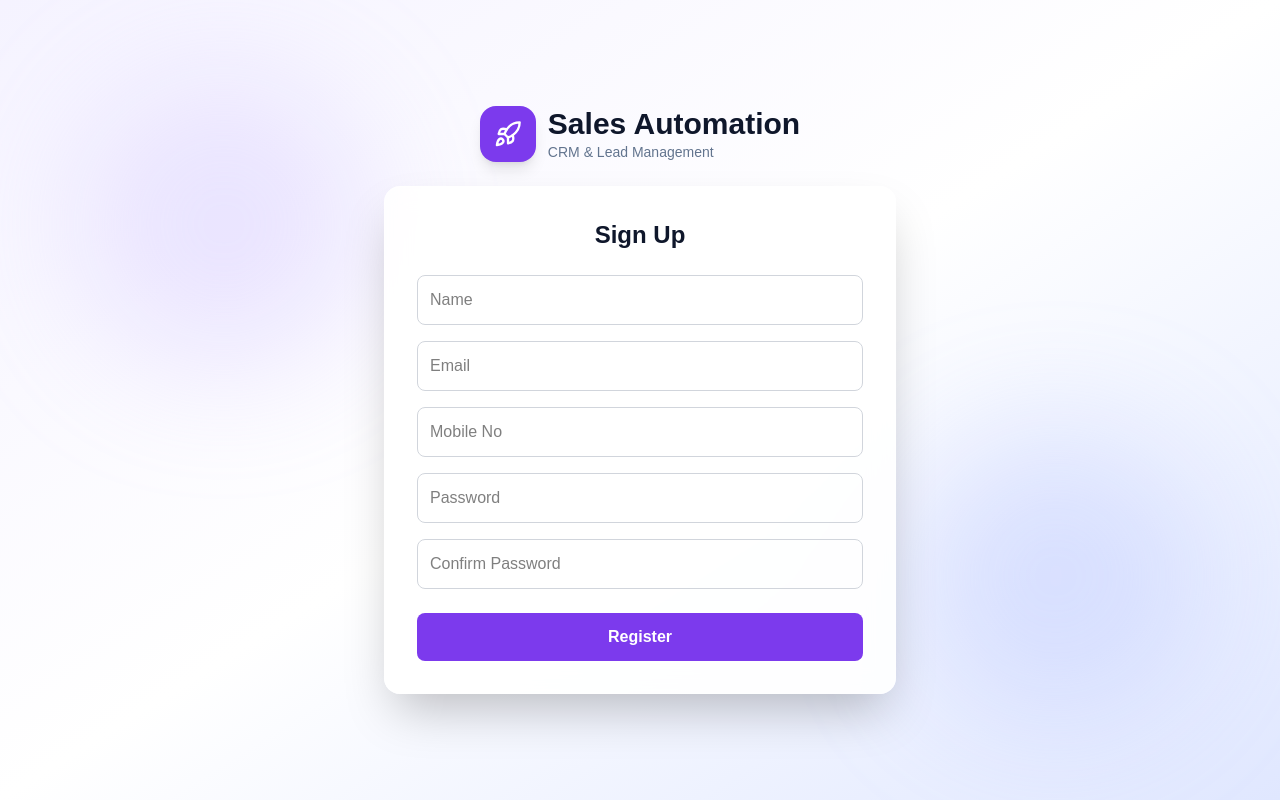
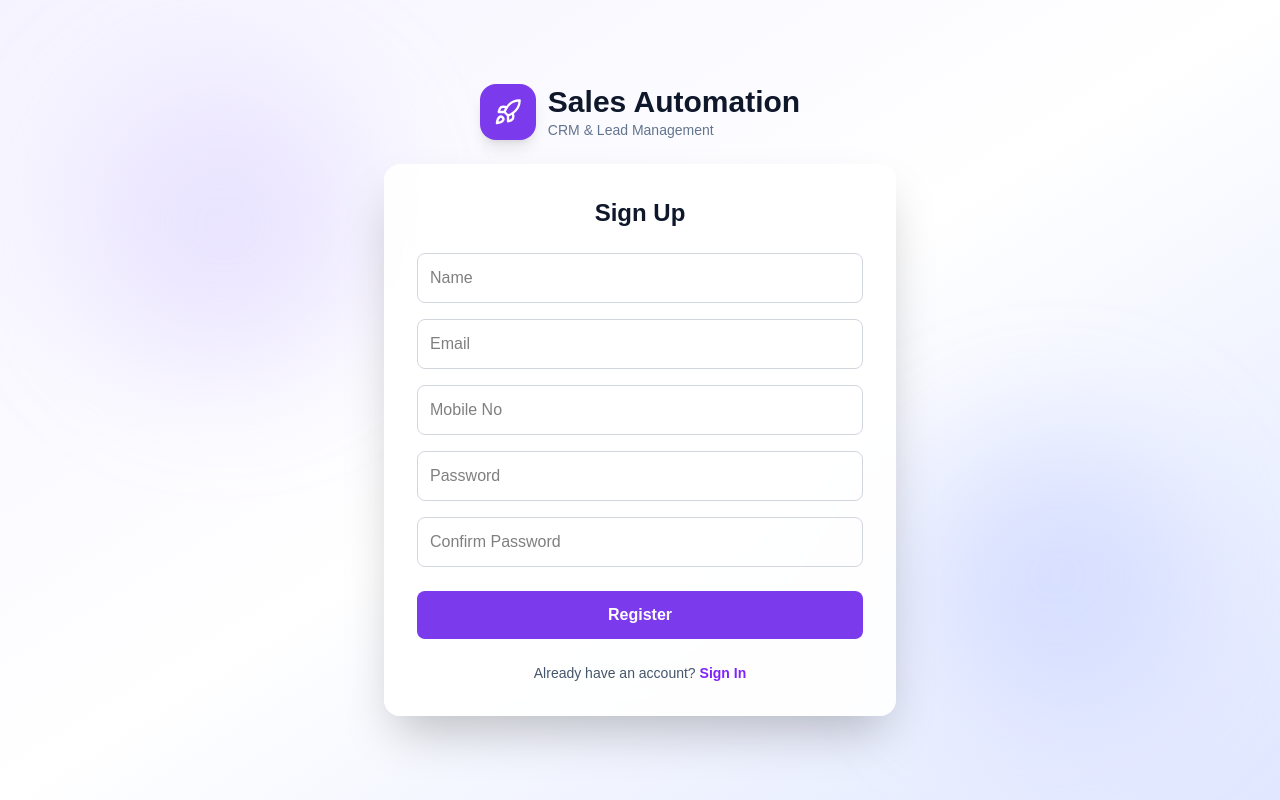
Before and after one commit to lxakshaseth/sales-automation, a Next.js app in the folder my-app/: page /sign-up in a window 1280 px wide. Built offline with nearby package versions, Linux system fonts and the light colour scheme.

Commit message:
update signup page, added sign-in route

```diff
--- a/my-app/src/app/sign-up/page.tsx
+++ b/my-app/src/app/sign-up/page.tsx
@@ -45,9 +45,9 @@ export default function Signup() {
           "Content-Type": "application/json",
         },
         body: JSON.stringify({
-          name: formData.name,
-          email: formData.email,
-          mobile: formData.mobile,
+          name: formData.name.trim(),
+          email: formData.email.trim(),
+          mobile: formData.mobile.trim(),
           password: formData.password,
         }),
       });
@@ -181,6 +181,18 @@ export default function Signup() {
               {loading ? "Registering..." : "Register"}
             </button>
           </form>
+          <div>
+              <p className="text-center text-sm text-slate-600  mt-6">
+                Already have an account?{" "}
+                <button
+                  type="button"
+                  onClick={() => router.push("/sign-in")}
+                  className="text-violet-600 font-semibold hover:underline"
+                >
+                  Sign In
+                </button>
+              </p>
+          </div>
         </div>
       </div>
     </div>
```
